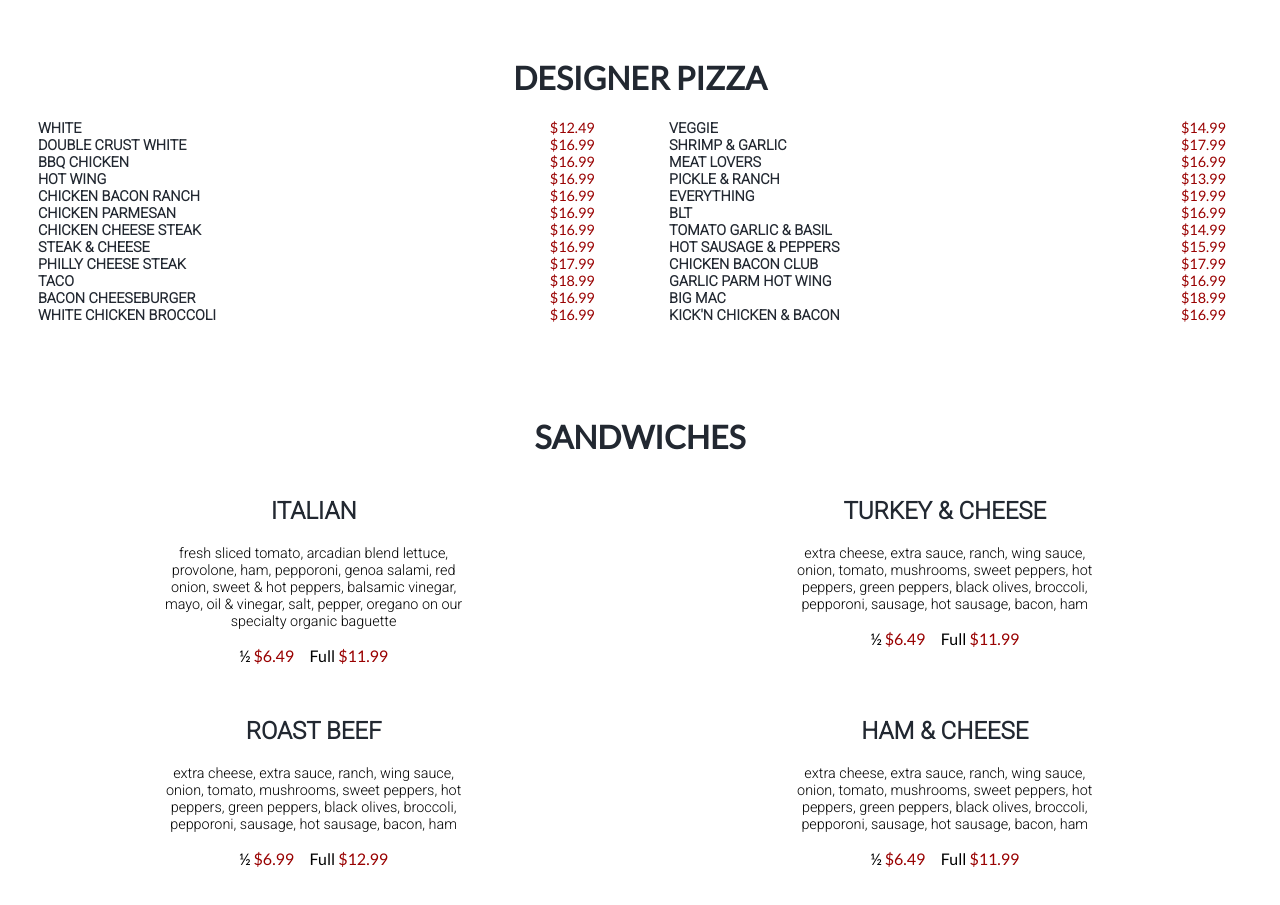
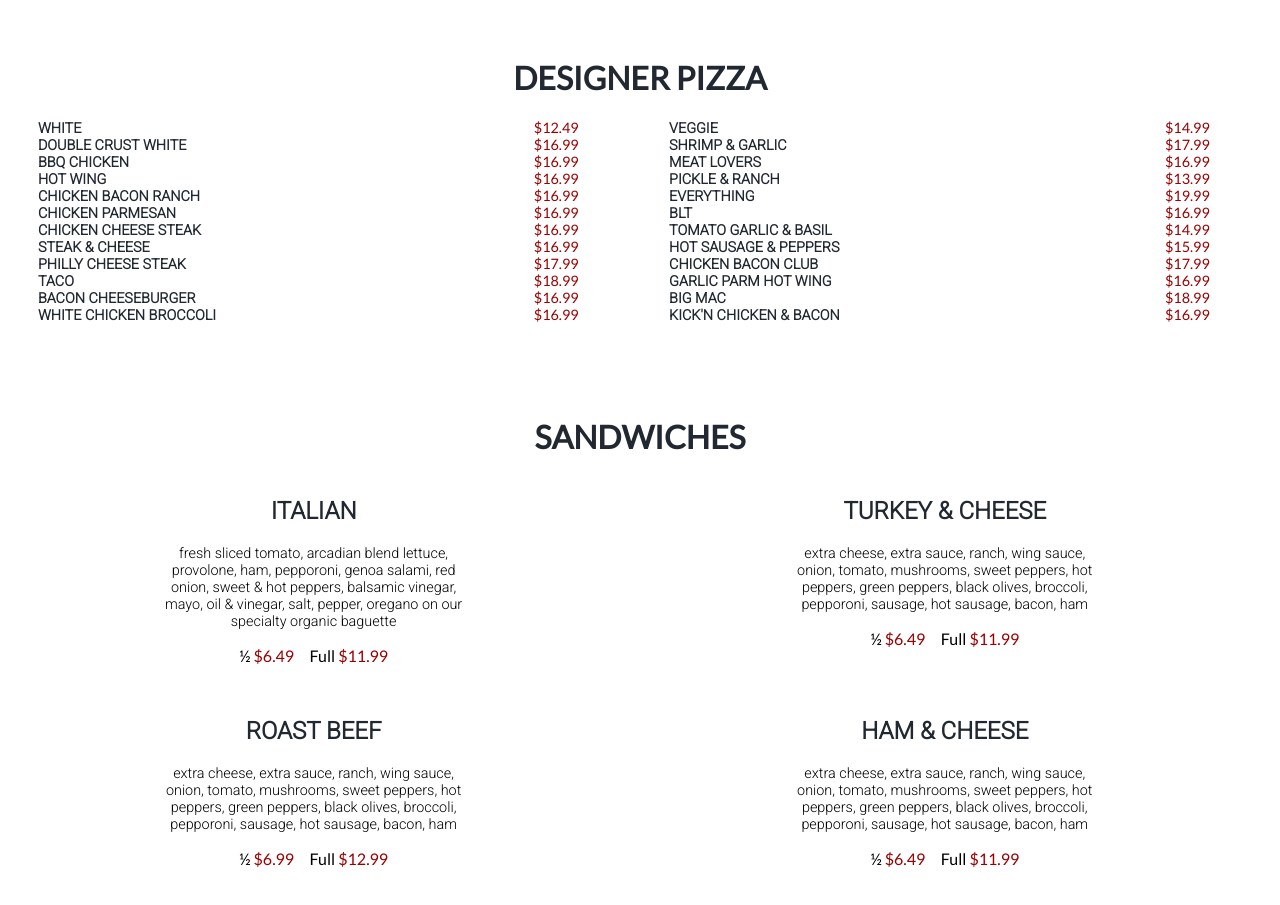
Before and after one commit to fkenney719/pizzaguyssite, a plain HTML site: page menu.html in a window 1280 px wide. Shown: the part 1678-2583 px from the top of the page. Drawn offline with Linux system fonts and the light colour scheme.

Commit message:
Add files via upload

```diff
--- a/css/styles.css
+++ b/css/styles.css
@@ -294,7 +294,7 @@ font-family: 'Lato', sans-serif;
 .designer-right-column {
   display: inline-block;
   position: relative;
-    right: 0;
+    right: 1em;
   width: 7%;
 }
 
```
